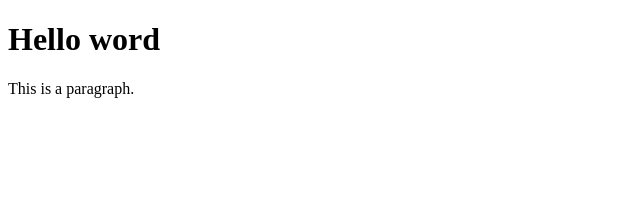
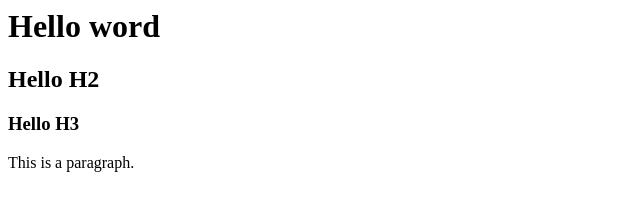
Before and after one commit to pingplass123/final, a plain HTML site: page index.html in a window 1280 px wide. Shown: the whole page, without its empty margins (0-640 px from the left). Drawn offline with Linux system fonts and the light colour scheme.

Commit message:
UpdateTest

```diff
--- a/index.html
+++ b/index.html
@@ -1,4 +1,3 @@
-<!DOCTYPE html>
 <html>
 <head>
 <title>Areefeen Page</title>
@@ -6,6 +5,8 @@
 <body>
 
 <h1>Hello word</h1>
+<h2>Hello H2</h2>
+  <h3>Hello H3</h3>
 <p>This is a paragraph.</p>
 
 </body>
```
